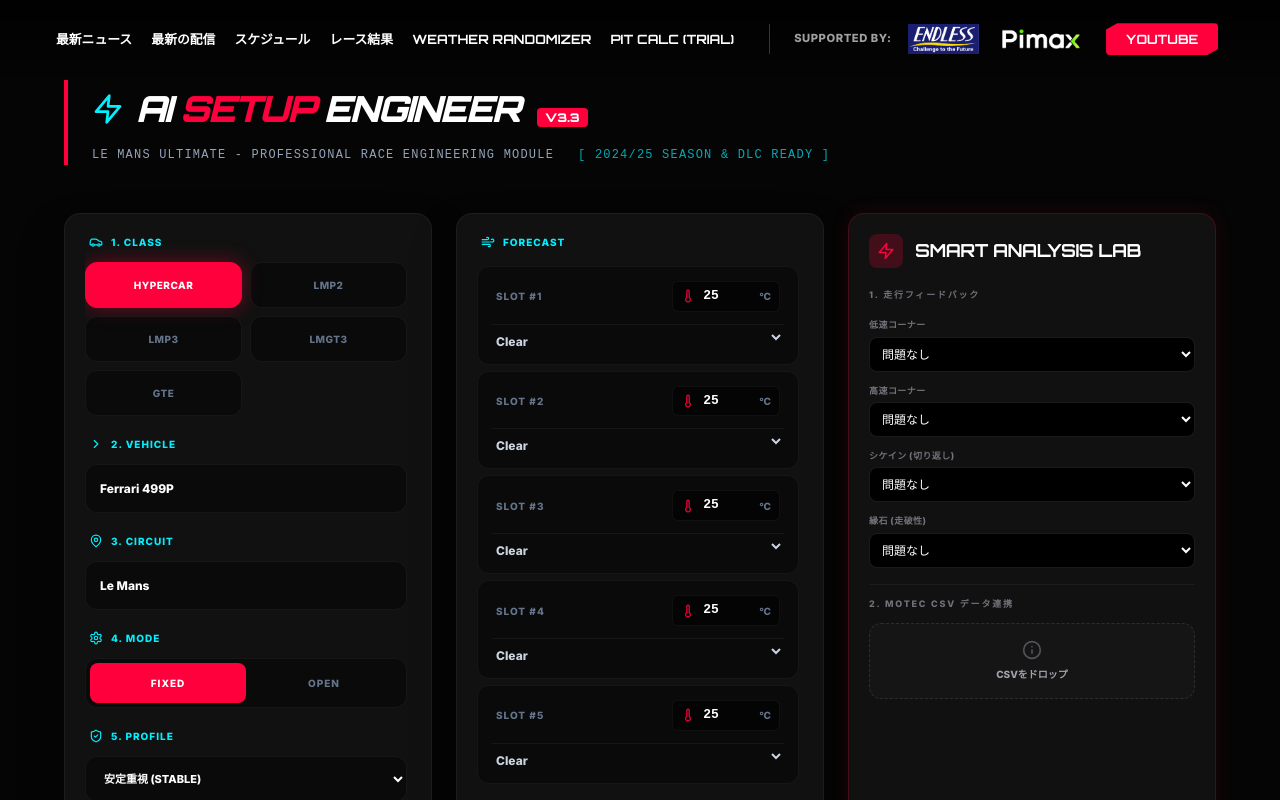
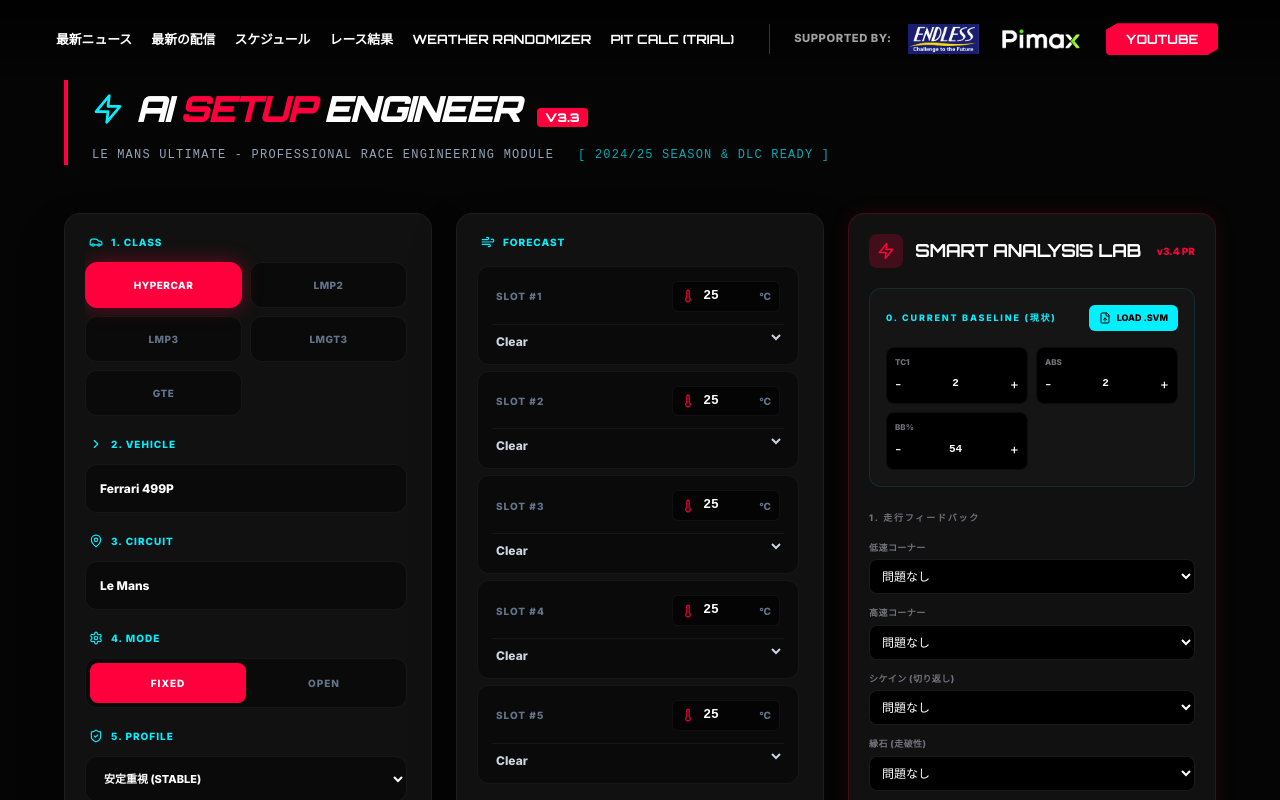
Before and after one commit to ciccida/wec-sprint-series, a React (Vite) app: page /ai-setup-engineer-lab-exclusive-v33 in a window 1280 px wide. Shown: the top 800 px of the page. Built offline with nearby package versions, Linux system fonts and the light colour scheme.

Commit message:
feat: implement baseline .svm loading and relative advice logic v3.4

```diff
--- a/src/pages/SetupTool.jsx
+++ b/src/pages/SetupTool.jsx
@@ -11,7 +11,8 @@ import {
   Copy,
   Check,
   ChevronRight,
-  Info
+  Info,
+  FileUp
 } from 'lucide-react';
 
 // --- DATA DEFINITIONS ---
@@ -285,7 +286,7 @@ const calculateSetup = (config) => {
   };
 };
 
-const formatOutput = (results, config) => {
+const formatOutput = (results, config, baseline) => {
   const { classId, modelId, circuitId, profileId, mode } = config;
   const carClass = CAR_CLASSES.find(c => c.id === classId);
   const models = CAR_MODELS[classId] || [];
@@ -293,7 +294,7 @@ const formatOutput = (results, config) => {
   const circuit = CIRCUITS.find(cir => cir.id === circuitId);
   const profile = DRIVER_PROFILES.find(p => p.id === profileId);
 
-  let output = `--- LMU AI SETUP ENGINEER OUTPUT v3.3 (FULL OPEN) ---\n`;
+  let output = `--- LMU AI SETUP ENGINEER OUTPUT v3.4 (BASELINE INTEGRATED) ---\n`;
   output += `CAR: ${model.name} (${carClass.name})\n`;
   output += `TRACK: ${circuit.name} [Property: ${circuit.bumpiness}]\n`;
   output += `DRIVER PROFILE: ${profile.name}\n`;
@@ -301,29 +302,39 @@ const formatOutput = (results, config) => {
 
   const main = results[0];
 
+  const getDelta = (curr, rec) => {
+    const d = rec - curr;
+    return d === 0 ? "(Optimal)" : `(${d >= 0 ? '+' : ''}${d.toFixed(1)})`;
+  };
+
+  const getDeltaInt = (curr, rec) => {
+    const d = rec - curr;
+    return d === 0 ? "(Keep)" : `(${d > 0 ? '+' : ''}${d})`;
+  };
+
   output += `[1. ELECTRONICS / 電子制御]\n`;
-  output += `Traction Control Map      = ${main.tcMap}\n`;
-  output += `TC Power Cut Map (TC2)    = ${main.tcPower}\n`;
-  output += `TC Slip Angle Map (TC3)   = ${main.tcSlip}\n`;
-  output += `Antilock Braking (ABS)    = ${main.absMap}\n`;
-  output += `Brake Balance (前後配分)  = ${main.brakeBalance.toFixed(1)}% (Front)\n`;
+  output += `Traction Control Map      = ${baseline.tcMap} -> ${main.tcMap} ${getDeltaInt(baseline.tcMap, main.tcMap)}\n`;
+  output += `TC Power Cut Map (TC2)    = ${baseline.tcPower} -> ${main.tcPower} ${getDeltaInt(baseline.tcPower, main.tcPower)}\n`;
+  output += `TC Slip Angle Map (TC3)   = ${baseline.tcSlip} -> ${main.tcSlip} ${getDeltaInt(baseline.tcSlip, main.tcSlip)}\n`;
+  output += `Antilock Braking (ABS)    = ${baseline.absMap} -> ${main.absMap} ${getDeltaInt(baseline.absMap, main.absMap)}\n`;
+  output += `Brake Balance (前後配分)  = ${baseline.brakeBalance.toFixed(1)}% -> ${main.brakeBalance.toFixed(1)}% ${getDelta(baseline.brakeBalance, main.brakeBalance)}\n`;
 
   if (mode === 'open') {
     output += `\n[2. AERODYNAMICS / 空力]\n`;
-    output += `Rear Wing (純正Default比) = ${main.rwOffset >= 0 ? '+' : ''}${main.rwOffset} clicks\n`;
+    output += `Rear Wing (基準偏移)       = ${baseline.rearWing} -> ${main.rwOffset} ${getDeltaInt(baseline.rearWing, main.rwOffset)} clicks\n`;
     output += `Brake Duct Setting (F/R)  = [ Front: ${main.brakeDuctSetting} / Rear: ${main.brakeDuctSetting} ]\n`;
 
     output += `\n[3. CHASSIS & SUSPENSION / 足回り]\n`;
-    output += `Ride Height Front (車高F) = ${main.rhFront >= 0 ? '+' : ''}${main.rhFront} mm\n`;
-    output += `Ride Height Rear  (車高R) = ${main.rhRear >= 0 ? '+' : ''}${main.rhRear} mm\n`;
-    output += `Spring Rate Front         = ${main.springFront}\n`;
-    output += `Spring Rate Rear          = ${main.springRear}\n`;
-    output += `Anti-Roll Bar Front (ARB) = ${main.arbFront}\n`;
-    output += `Anti-Roll Bar Rear  (ARB) = ${main.arbRear}\n`;
+    output += `Ride Height Front (車高F) = ${baseline.rhFront} -> ${main.rhFront} ${getDeltaInt(baseline.rhFront, main.rhFront)} mm\n`;
+    output += `Ride Height Rear  (車高R) = ${baseline.rhRear} -> ${main.rhRear} ${getDeltaInt(baseline.rhRear, main.rhRear)} mm\n`;
+    output += `Spring Rate Front         = ${baseline.springFront} -> ${main.springFront} (Targeting: ${main.springFront})\n`;
+    output += `Spring Rate Rear          = ${baseline.springRear} -> ${main.springRear} (Targeting: ${main.springRear})\n`;
+    output += `Anti-Roll Bar Front (ARB) = ${baseline.arbFront} -> ${main.arbFront} (Targeting: ${main.arbFront})\n`;
+    output += `Anti-Roll Bar Rear  (ARB) = ${baseline.arbRear} -> ${main.arbRear} (Targeting: ${main.arbRear})\n`;
     output += `Damper (Slow Bump/Reb)    = ${main.damperAdvice}\n`;
 
     output += `\n[4. DRIVETRAIN / 駆動系]\n`;
-    output += `Diff Preload Setting      = ${main.preloadSetting} // (${main.preloadNm} Nm相当)\n`;
+    output += `Diff Preload Setting      = ${baseline.preload} -> ${main.preloadSetting} ${getDeltaInt(baseline.preload, main.preloadSetting)} Nm/Index\n`;
   }
 
   output += `\n[5. TYRE STRATEGY / タイヤ戦略]\n`;
@@ -343,14 +354,18 @@ const formatOutput = (results, config) => {
   });
 
   output += `\n------------------------------------\n`;
-  output += `ENGINEERING ADVICE (v3.3 Strategy):\n`;
+  output += `ENGINEERING ADVICE (v3.4 Strategy):\n`;
 
   if (main.bumpiness === 'BUMPY') {
-    output += `- 路面凹凸に対応するため、特にフロントサスペンションのバンプストップの設定も確認してください。\n`;
+    output += `- 路面凹凸に対応するため、車高とパッカーの設定も現状から ${main.rhFront >= baseline.rhFront ? '上げる' : '調整する'} 方向で再確認してください。\n`;
   }
 
   if (profileId === 'aggressive') {
-    output += `- 回頭性を高めるために、高速コーナーでの安定性が不足する場合は、リアウイングを+1上げる検討をしてください。\n`;
+    if (main.tcMap <= 1 && baseline.tcMap <= 1) {
+      output += `- 既に限界（TC 1）設定です。これ以上の削減は挙動破綻のリスクが高いため、タイヤ管理を優先してください。\n`;
+    } else {
+      output += `- 回頭性を高めるために、高速コーナーでの安定性が不足する場合は、リアウイングをさらに+1上げる検討をしてください。\n`;
+    }
   } else if (profileId === 'stable') {
     output += `- 加速時のリアを安定させるため、ディファレンシャルのプリロードを上げ目に調整しています。\n`;
   }
@@ -406,6 +421,80 @@ export default function AISetupTool() {
   const [setup, setSetup] = useState('');
   const [copied, setCopied] = useState(false);
 
+  // v3.4 Baseline Setup State
+  const [baselineSetup, setBaselineSetup] = useState({
+    tcMap: 2,
+    absMap: 2,
+    tcPower: 2,
+    tcSlip: 2,
+    brakeBalance: 54.0,
+    brakeDucts: 2,
+    rearWing: 3,
+    rhFront: 0,
+    rhRear: 0,
+    packerFront: 0,
+    packerRear: 0,
+    springFront: 0,
+    springRear: 0,
+    arbFront: 0,
+    arbRear: 0,
+    preload: 120
+  });
+
+  const handleSvmUpload = (e) => {
+    const file = e.target.files[0];
+    if (!file) return;
+    const reader = new FileReader();
+    reader.onload = (event) => {
+      const text = event.target.result;
+      const newBaseline = { ...baselineSetup };
+
+      const findVal = (key) => {
+        const regex = new RegExp(`${key}=(\\d+\\.?\\d*)`, 'i');
+        const match = text.match(regex);
+        return match ? parseFloat(match[1]) : null;
+      };
+
+      // Extract values from SVM (LMU/rF2 format)
+      const tc1 = findVal('TractionControlSetting');
+      if (tc1 !== null) newBaseline.tcMap = tc1 + 1; // SVM is often 0-indexed
+
+      const abs = findVal('ABSSetting');
+      if (abs !== null) newBaseline.absMap = abs + 1;
+
+      const bb = findVal('BrakeBalanceSetting');
+      if (bb !== null) newBaseline.brakeBalance = bb;
+
+      const wing = findVal('RWSetting');
+      if (wing !== null) newBaseline.rearWing = wing;
+
+      const duct = findVal('BrakeDuctSetting');
+      if (duct !== null) newBaseline.brakeDucts = duct;
+
+      const rhf = findVal('FrontRideHeightSetting');
+      if (rhf !== null) newBaseline.rhFront = rhf;
+      const rhr = findVal('RearRideHeightSetting');
+      if (rhr !== null) newBaseline.rhRear = rhr;
+
+      const sf = findVal('FSpringSetting');
+      if (sf !== null) newBaseline.springFront = sf;
+      const sr = findVal('RSpringSetting');
+      if (sr !== null) newBaseline.springRear = sr;
+
+      const arbf = findVal('FAntiRollBarSetting');
+      if (arbf !== null) newBaseline.arbFront = arbf;
+      const arbr = findVal('RAntiRollBarSetting');
+      if (arbr !== null) newBaseline.arbRear = arbr;
+
+      const pre = findVal('DiffPreloadSetting');
+      if (pre !== null) newBaseline.preload = pre;
+
+      setBaselineSetup(newBaseline);
+      alert('.svmファイルを読み込み、現在の設定に反映しました。');
+    };
+    reader.readAsText(file);
+  };
+
   // Update model when class changes
   useEffect(() => {
     const firstModel = CAR_MODELS[classId][0].id;
@@ -425,7 +514,7 @@ export default function AISetupTool() {
         telemetry
       }));
 
-      const output = formatOutput(results, { classId, modelId, circuitId: circuit, profileId: profile, mode });
+      const output = formatOutput(results, { classId, modelId, circuitId: circuit, profileId: profile, mode }, baselineSetup);
       setSetup(output);
       setIsGenerating(false);
       setIsFirstGen(false);
@@ -665,11 +754,62 @@ export default function AISetupTool() {
             }}
           >
             <div style={{ backgroundColor: '#111', borderRadius: '1rem', padding: '1.25rem', border: '1px solid rgba(255,0,60,0.2)', boxShadow: '0 0 20px rgba(255,0,60,0.1)', height: '100%' }}>
-              <div style={{ display: 'flex', alignItems: 'center', gap: '0.75rem', marginBottom: '1.25rem' }}>
-                <div style={{ padding: '0.5rem', backgroundColor: 'rgba(255,0,60,0.2)', borderRadius: '0.5rem' }}>
-                  <Zap size={18} style={{ color: '#ff003c' }} />
+              <div style={{ display: 'flex', alignItems: 'center', justifyContent: 'space-between', marginBottom: '1.25rem' }}>
+                <div style={{ display: 'flex', alignItems: 'center', gap: '0.75rem' }}>
+                  <div style={{ padding: '0.5rem', backgroundColor: 'rgba(255,0,60,0.2)', borderRadius: '0.5rem' }}>
+                    <Zap size={18} style={{ color: '#ff003c' }} />
+                  </div>
+                  <h3 style={{ fontSize: '1.125rem', fontWeight: 'bold', letterSpacing: '-0.025em', textTransform: 'uppercase', margin: 0 }}>Smart Analysis Lab</h3>
                 </div>
-                <h3 style={{ fontSize: '1.125rem', fontWeight: 'bold', letterSpacing: '-0.025em', textTransform: 'uppercase', margin: 0 }}>Smart Analysis Lab</h3>
+                <div style={{ fontSize: '10px', color: '#ff003c', fontWeight: 'bold' }}>v3.4 PR</div>
+              </div>
+
+              {/* 0. CURRENT BASELINE (NEW) */}
+              <div style={{ marginBottom: '1.5rem', padding: '1rem', backgroundColor: 'rgba(255,255,255,0.02)', borderRadius: '0.75rem', border: '1px solid rgba(0,240,255,0.1)' }}>
+                <div style={{ display: 'flex', justifyContent: 'space-between', alignItems: 'center', marginBottom: '1rem' }}>
+                  <label style={{ fontSize: '9px', fontWeight: '900', color: '#00f0ff', textTransform: 'uppercase', letterSpacing: '0.2em' }}>0. CURRENT BASELINE (現状)</label>
+                  <label style={{ cursor: 'pointer', display: 'flex', alignItems: 'center', gap: '0.375rem', fontSize: '9px', fontWeight: '900', padding: '0.375rem 0.625rem', backgroundColor: '#00f0ff', color: 'black', borderRadius: '0.375rem', transition: 'all' }}>
+                    <FileUp size={12} /> LOAD .SVM
+                    <input type="file" accept=".svm" style={{ display: 'none' }} onChange={handleSvmUpload} />
+                  </label>
+                </div>
+
+                <div style={{ display: 'grid', gridTemplateColumns: '1fr 1fr', gap: '0.5rem' }}>
+                  {/* Common Electronics */}
+                  {[
+                    { label: 'TC1', key: 'tcMap', step: 1, min: 1, max: 12 },
+                    { label: 'ABS', key: 'absMap', step: 1, min: 1, max: 12 },
+                    { label: 'BB%', key: 'brakeBalance', step: 0.5, min: 45, max: 75 }
+                  ].map(item => (
+                    <div key={item.key} style={{ backgroundColor: 'black', padding: '0.5rem', borderRadius: '0.5rem', border: '1px solid rgba(255,255,255,0.05)' }}>
+                      <div style={{ fontSize: '8px', color: '#71717a', marginBottom: '0.25rem', fontWeight: 'bold' }}>{item.label}</div>
+                      <div style={{ display: 'flex', alignItems: 'center', justifyContent: 'space-between' }}>
+                        <button onClick={() => setBaselineSetup(prev => ({...prev, [item.key]: Math.max(item.min, prev[item.key] - item.step)}))} style={{ color: 'white', backgroundColor: 'transparent', border: 'none', cursor: 'pointer', fontSize: '14px' }}>-</button>
+                        <span style={{ fontSize: '11px', fontWeight: 'bold', fontFamily: 'monospace' }}>{baselineSetup[item.key]}</span>
+                        <button onClick={() => setBaselineSetup(prev => ({...prev, [item.key]: Math.min(item.max, prev[item.key] + item.step)}))} style={{ color: 'white', backgroundColor: 'transparent', border: 'none', cursor: 'pointer', fontSize: '14px' }}>+</button>
+                      </div>
+                    </div>
+                  ))}
+
+                  {/* Open Only Items */}
+                  {mode === 'open' && [
+                    { label: 'Wing', key: 'rearWing', step: 1, min: 0, max: 20 },
+                    { label: 'RH Front', key: 'rhFront', step: 1, min: -20, max: 100 },
+                    { label: 'RH Rear', key: 'rhRear', step: 1, min: -20, max: 100 },
+                    { label: 'Ducts', key: 'brakeDucts', step: 1, min: 0, max: 6 },
+                    { label: 'Spring F', key: 'springFront', step: 1, min: -10, max: 10 },
+                    { label: 'ARB F', key: 'arbFront', step: 1, min: -5, max: 5 }
+                  ].map(item => (
+                    <div key={item.key} style={{ backgroundColor: 'black', padding: '0.5rem', borderRadius: '0.5rem', border: '1px solid rgba(255,255,255,0.05)' }}>
+                      <div style={{ fontSize: '8px', color: '#71717a', marginBottom: '0.25rem', fontWeight: 'bold' }}>{item.label}</div>
+                      <div style={{ display: 'flex', alignItems: 'center', justifyContent: 'space-between' }}>
+                        <button onClick={() => setBaselineSetup(prev => ({...prev, [item.key]: prev[item.key] - item.step}))} style={{ color: 'white', backgroundColor: 'transparent', border: 'none', cursor: 'pointer', fontSize: '14px' }}>-</button>
+                        <span style={{ fontSize: '11px', fontWeight: 'bold', fontFamily: 'monospace' }}>{baselineSetup[item.key]}</span>
+                        <button onClick={() => setBaselineSetup(prev => ({...prev, [item.key]: prev[item.key] + item.step}))} style={{ color: 'white', backgroundColor: 'transparent', border: 'none', cursor: 'pointer', fontSize: '14px' }}>+</button>
+                      </div>
+                    </div>
+                  ))}
+                </div>
               </div>
 
               {/* Driver Feedback */}
```
